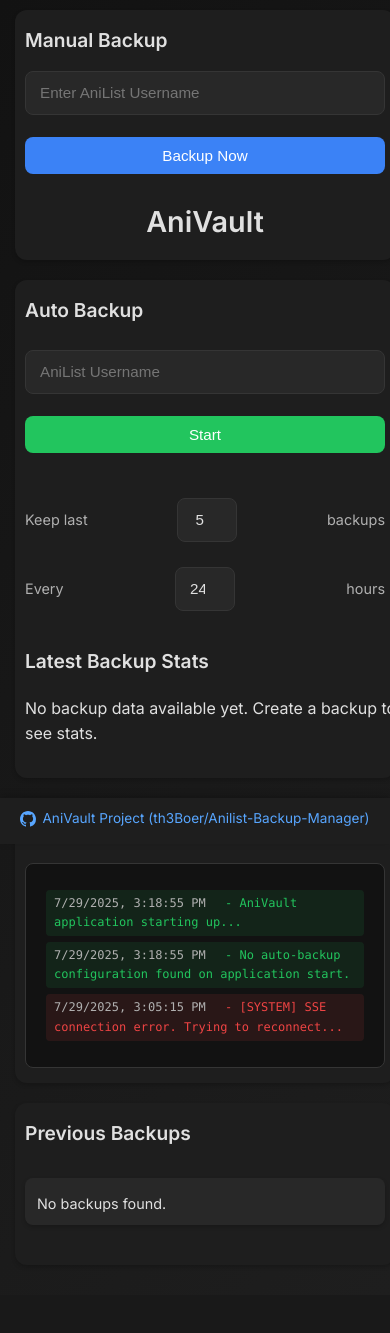
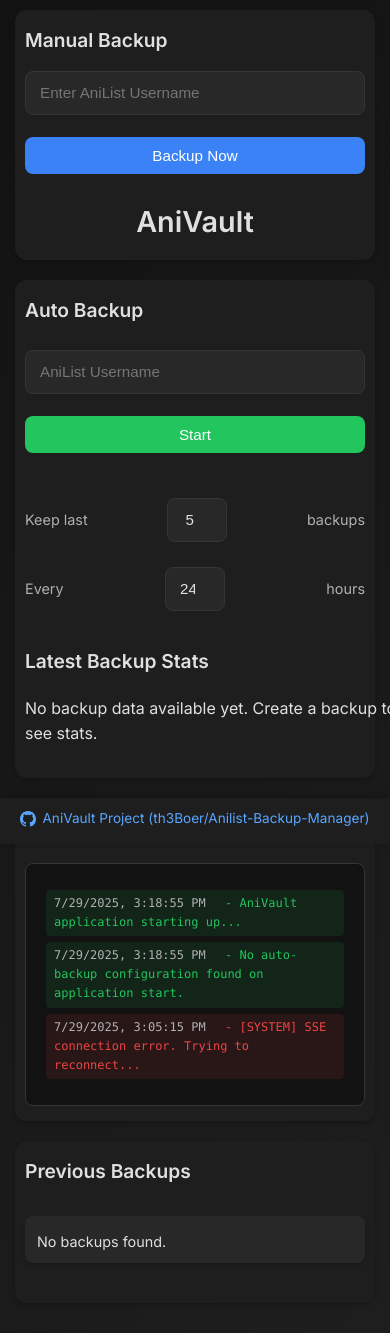
Before and after one commit to th3Boer/Anilist-Backup-Manager, a Flask app: page / in a window 390 px wide; the page is wider, and only the part inside the window is pictured. Before the commit the page ends 1225 px from the top of that part, so only its background shows below. Run offline with Flask 3, Linux system fonts and the light colour scheme; data that the repository does not hold is empty.

Commit message:
fix: improve mobile layout

```diff
--- a/src/static/css/styles.css
+++ b/src/static/css/styles.css
@@ -31,6 +31,9 @@
 }
 
 /* Global Styles */
+*, *::before, *::after {
+   box-sizing: border-box;
+}
 body {
    font-family: 'Inter', -apple-system, BlinkMacSystemFont, 'Segoe UI', Roboto, Oxygen, Ubuntu, Cantarell, "Fira Sans", "Droid Sans", "Helvetica Neue", sans-serif;
    background: linear-gradient(135deg, var(--background-primary), var(--background-secondary));
@@ -38,6 +41,7 @@
    margin: 0;
    padding: 20px;
    line-height: 1.6;
+   overflow-x: hidden;
 }
 
 /* Custom Scrollbar */
@@ -141,7 +145,7 @@
     box-shadow: var(--shadow-soft); transition: background-color 0.2s ease, transform 0.2s ease;
 }
 .table tbody tr:hover { background-color: #303030; transform: translateY(-2px); }
-.table td { border-bottom: none; font-size: 0.9rem; }
+.table td { border-bottom: none; font-size: 0.9rem; word-break: break-word; }
 .table td:first-child { border-top-left-radius: var(--border-radius-medium); border-bottom-left-radius: var(--border-radius-medium); }
 .table td:last-child { border-top-right-radius: var(--border-radius-medium); border-bottom-right-radius: var(--border-radius-medium); }
 .table .actions button { padding: 8px 14px; font-size: 0.85rem; min-width: 80px; margin-right: 6px; }
@@ -168,6 +172,7 @@
    padding: 20px; font-family: "Fira Code", "Consolas", monospace; font-size: 0.85rem;
    max-height: 350px; overflow-y: auto; background-color: var(--background-primary);
    border: 1px solid var(--border-color); border-radius: var(--border-radius-medium); line-height: 1.6;
+   word-break: break-word;
 }
 .log-entry { margin: 6px 0; padding: 4px 8px; border-radius: var(--border-radius-small); }
 .log-entry span:first-child { color: var(--text-secondary); margin-right: 12px; }
@@ -374,7 +379,7 @@
     .table { border-spacing: 0 10px; }
     .table thead { display: none; }
     .table tbody tr { display: block; margin-bottom: 15px; border-radius: var(--border-radius-medium); box-shadow: var(--shadow-soft); }
-    .table td { display: flex; justify-content: space-between; align-items: center; padding: 10px 12px; border-bottom: 1px solid var(--border-color); text-align: right; }
+    .table td { display: flex; justify-content: space-between; align-items: center; padding: 10px 12px; border-bottom: 1px solid var(--border-color); text-align: right; word-break: break-word; }
     .table td:last-child { border-bottom: none; }
     .table td:before { content: attr(data-label); font-weight: 500; color: var(--text-secondary); text-align: left; margin-right: 10px; }
     .table .actions { display: flex; flex-direction: column; gap: 8px; width: 100%; margin-top: 10px; }
```
